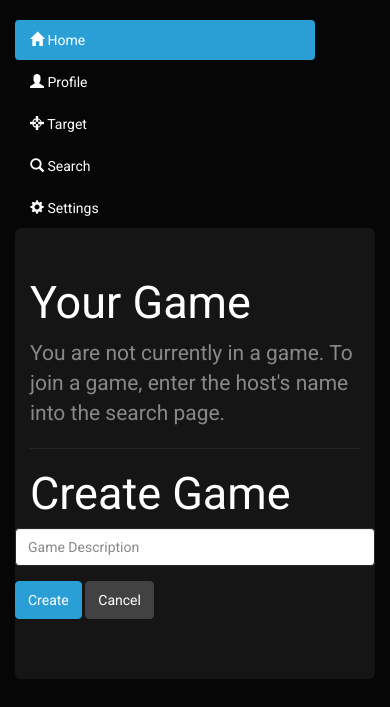
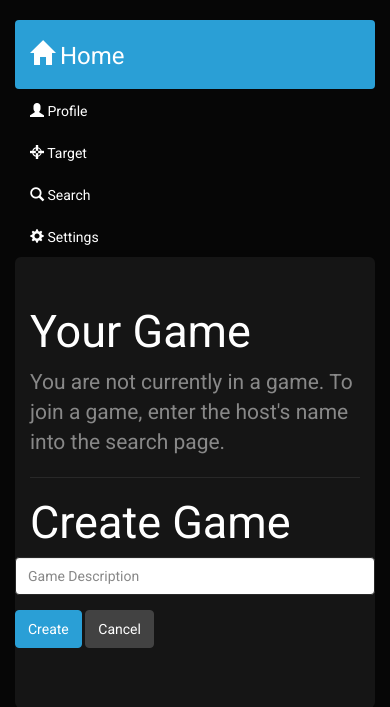
Before and after one commit to aslibman/Assassin, a Flask app: template templates/home.html in a window 390 px wide. Shown: the part 219-926 px from the top of the page. Before the commit the page ends 898 px from the top, so only its background shows below. Run offline with Flask 2, Linux system fonts and the light colour scheme; the template is opened without the code that fills it, so the values that code supplies are empty; parts of the project's set-up code (start-up, migrations or seed data) failed here and were passed over.

Commit message:
testing for mobile

```diff
--- a/templates/home.html
+++ b/templates/home.html
@@ -33,9 +33,9 @@
 <div class="container-fluid">
     <div class="row">
         <div class="col-lg-3">
-            <div class="container-left" style="max-width:300px;">
+            <div class="container-left">
 <ul class="nav nav-pills nav-stacked">
-  <li role="presentation" class="active"><a href="/home"><span class="glyphicon glyphicon-home"></span> Home</a></li>
+  <li role="presentation" class="active"><a href="/home"><h4><span class="glyphicon glyphicon-home"></span>  Home</h4></a></li>
   <li role="presentation"><a href="/profile"><span class="glyphicon glyphicon-user"></span> Profile</a></li>
   <li role="presentation"><a href="/target"><span class="glyphicon glyphicon-screenshot"></span> Target</a></li>
   <li role="presentation"><a href="/search"><span class="glyphicon glyphicon-search"></span> Search</a></li>
```
